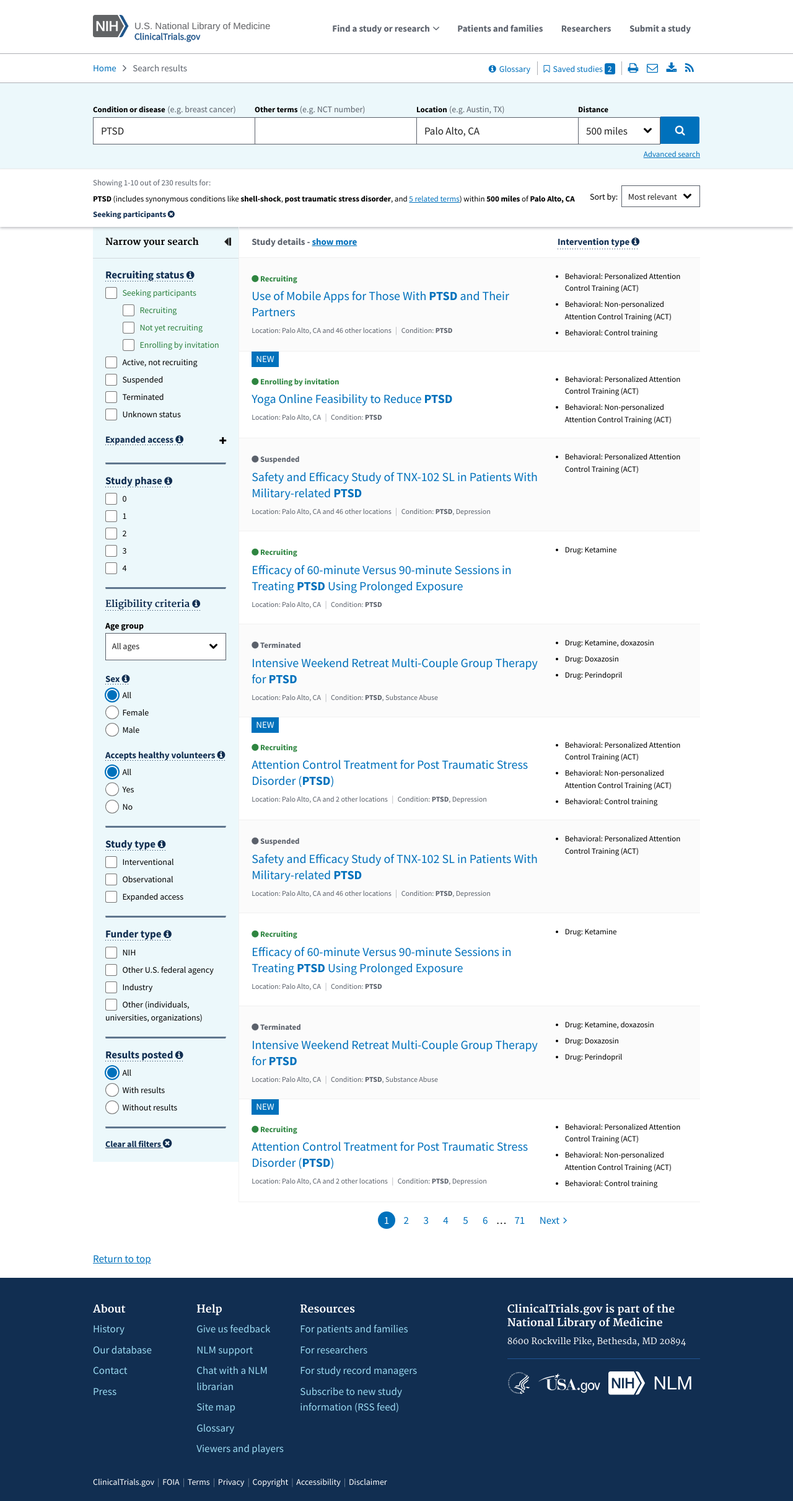
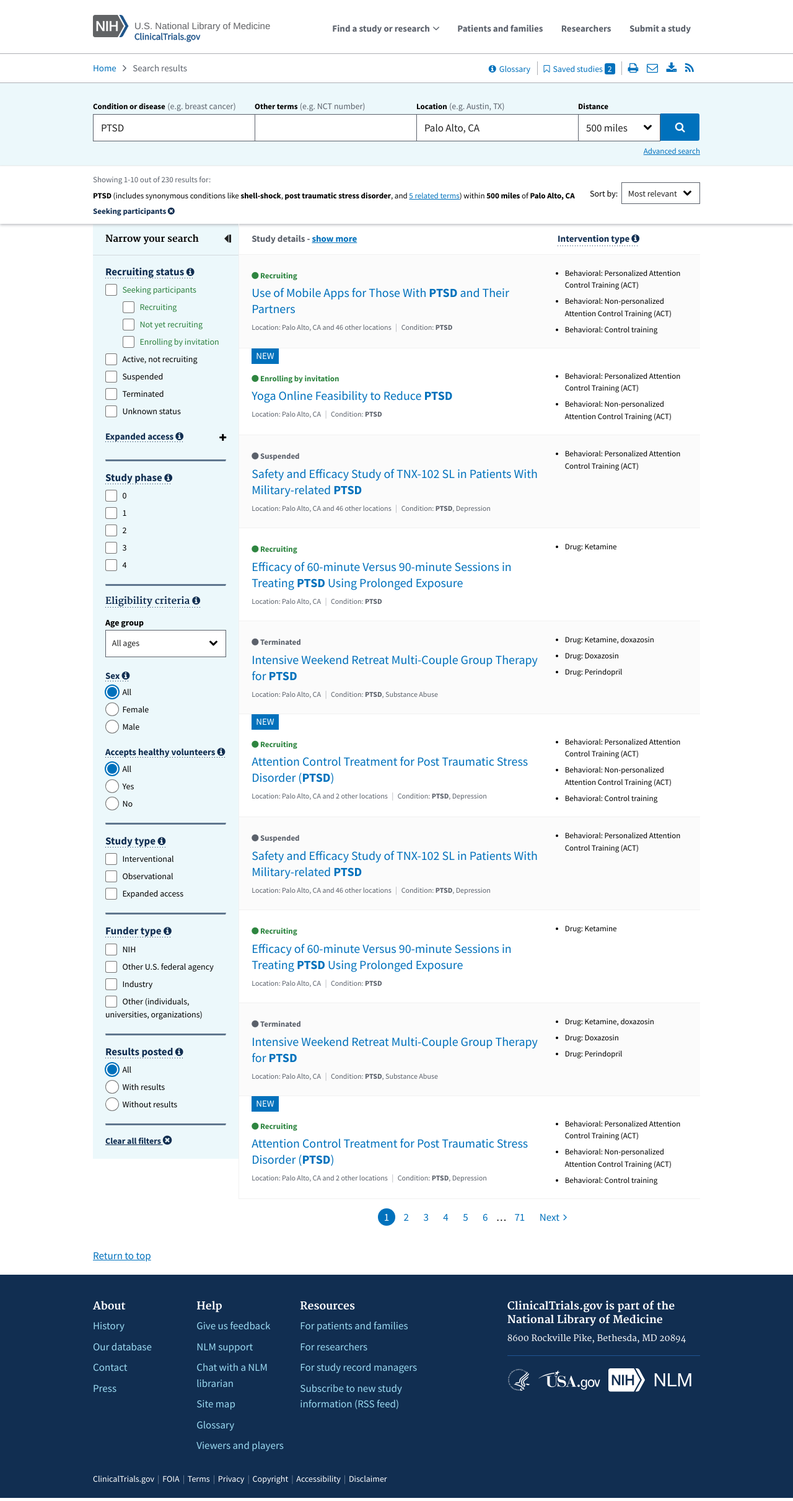
Before and after one commit to 18F/clinical-trials-prototype, a Jekyll site: the page built from pages/search-results.md, in a window 1280 px wide. Shown: the whole page at 62% size. Built offline with Jekyll 4.4.1, drawn with Linux system fonts in a browser that asks for light colours.

Commit message:
Adjust search margins and button text

```diff
--- a/_sass/_custom.scss
+++ b/_sass/_custom.scss
@@ -961,7 +961,7 @@
 }
 
 .search_result-search {
-  @include padding(3rem null 1.5rem null);
+  @include padding(2.5rem null 1.5rem null);
   background-color: $color-primary-alt-lightest;
   border-bottom: 1px solid $color-gray-lightest;
 
@@ -1003,6 +1003,14 @@
   margin-top: 0
 }
 
+.search_result-button-modify {
+  margin-left: 4px;
+
+  @include media($medium-screen) {
+    @include sr-only;
+  }
+}
+
 .search_result-link-advanced_search {
   font-size: 13px;
   margin-top: 4px;
@@ -1026,7 +1034,6 @@
 
 .form-sort {
   font-size: $small-font-size;
-
 
   @include media($medium-screen) {
     position: absolute;
--- a/pages/search-results.md
+++ b/pages/search-results.md
@@ -68,8 +68,8 @@
         </select>
       </div>
       <button class="">
-        <span class="usa-sr-only">Modify search</span>
         <i class="fa fa-search" aria-hidden="true"></i>
+        <span class="search_result-button-modify">Modify search</span>
       </button>
     </form>
     <a class="search_result-link-advanced_search" href="#0">Advanced search</a>
```
